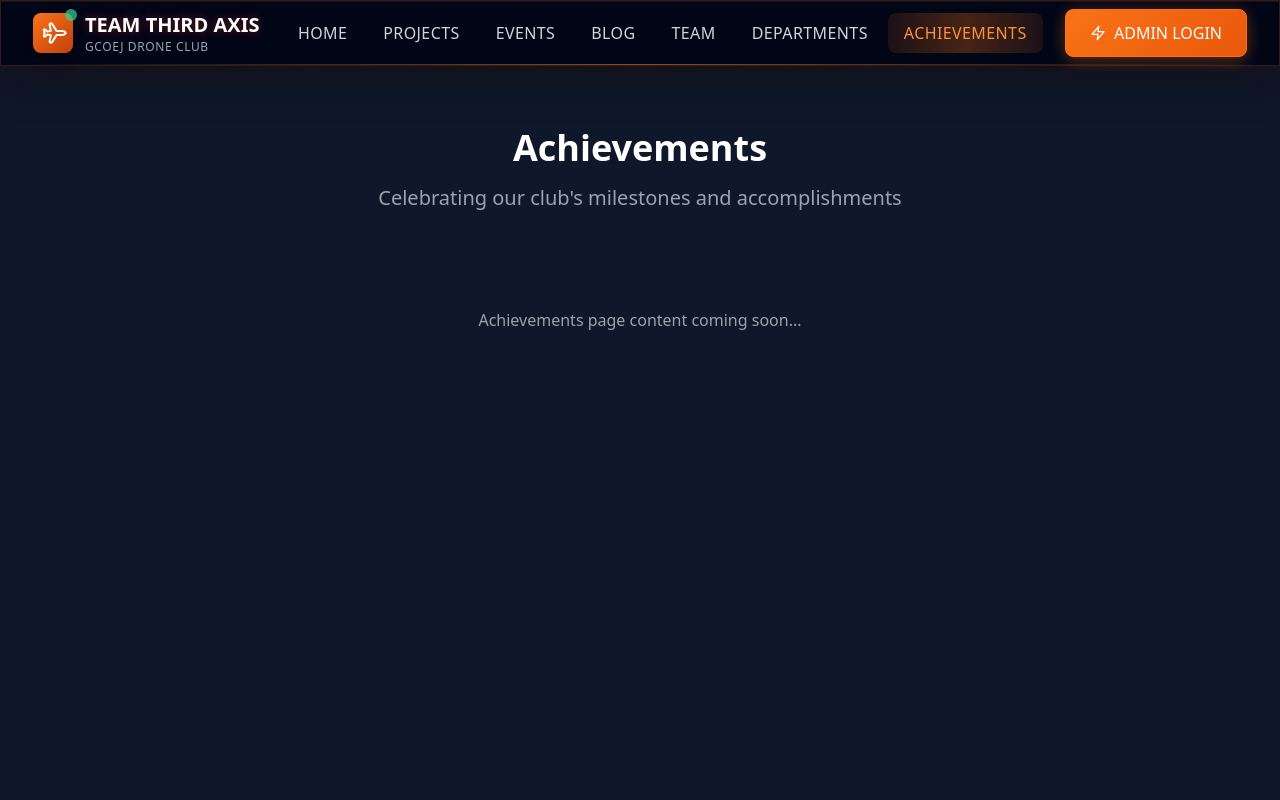
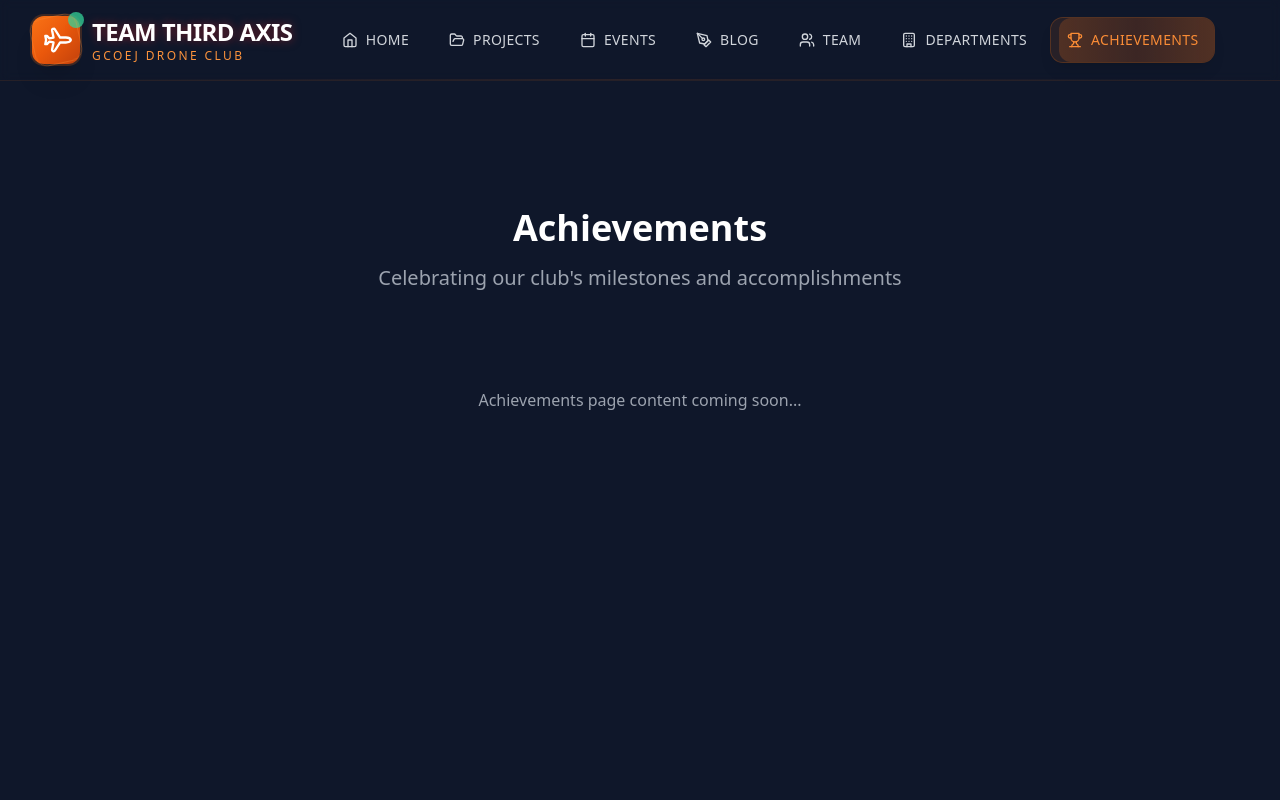
Before and after one commit to Shubham07badgujar/Drone-Club-Website, a React (Vite) app in the folder frontend/: page /achievements in a window 1280 px wide. Shown: the top 800 px of the page. Built offline with nearby package versions, Linux system fonts and the light colour scheme.

Commit message:
feat: Enhance Navbar with scroll effect, dynamic styling, and improved mobile navigation

```diff
--- a/frontend/src/components/layout/Navbar.jsx
+++ b/frontend/src/components/layout/Navbar.jsx
@@ -1,116 +1,168 @@
-import React, { useState } from 'react'
+import React, { useState, useEffect } from 'react'
 import { Link, useLocation } from 'react-router-dom'
-import { Menu, X, Plane, Zap } from 'lucide-react'
+import { Menu, X, Plane, Zap, Home, FolderOpen, Calendar, PenTool, Users, Building, Trophy } from 'lucide-react'
 
 const Navbar = () => {
   const [isOpen, setIsOpen] = useState(false)
+  const [scrolled, setScrolled] = useState(false)
   const location = useLocation()
 
+  // Handle scroll effect
+  useEffect(() => {
+    const handleScroll = () => {
+      setScrolled(window.scrollY > 50)
+    }
+    window.addEventListener('scroll', handleScroll)
+    return () => window.removeEventListener('scroll', handleScroll)
+  }, [])
+
   const navLinks = [
-    { name: 'Home', path: '/' },
-    { name: 'Projects', path: '/projects' },
-    { name: 'Events', path: '/events' },
-    { name: 'Blog', path: '/blog' },
-    { name: 'Team', path: '/team' },
-    { name: 'Departments', path: '/departments' },
-    { name: 'Achievements', path: '/achievements' },
+    { name: 'Home', path: '/', icon: Home },
+    { name: 'Projects', path: '/projects', icon: FolderOpen },
+    { name: 'Events', path: '/events', icon: Calendar },
+    { name: 'Blog', path: '/blog', icon: PenTool },
+    { name: 'Team', path: '/team', icon: Users },
+    { name: 'Departments', path: '/departments', icon: Building },
+    { name: 'Achievements', path: '/achievements', icon: Trophy },
   ]
 
   const isActiveLink = (path) => location.pathname === path
 
   return (
-    <nav className="fixed top-0 left-0 right-0 z-50 glass-effect-strong border-b border-primary-500/20">
+    <>
+      {/* Modern Glassmorphism Navbar */}
+      <nav className={`fixed top-0 left-0 right-0 z-50 transition-all duration-300 ${
+        scrolled
+          ? 'bg-dark-950/90 backdrop-blur-xl border-b border-primary-500/30 shadow-2xl'
+          : 'bg-transparent backdrop-blur-sm border-b border-primary-500/10'
+      }`}>
         <div className="max-w-7xl mx-auto px-4 sm:px-6 lg:px-8">
-        <div className="flex items-center justify-between h-16">
-          {/* Logo */}
+          <div className="flex items-center justify-between h-20">
+            {/* Enhanced Logo with Animation */}
             <Link to="/" className="flex items-center space-x-3 group">
               <div className="relative">
-              <div className="w-10 h-10 bg-gradient-to-br from-primary-500 to-primary-700 rounded-lg flex items-center justify-center group-hover:scale-110 transition-transform duration-300 shadow-lg">
-                <Plane className="w-6 h-6 text-white transform rotate-45" />
+                <div className="w-12 h-12 bg-gradient-to-br from-primary-500 via-primary-600 to-primary-700 rounded-xl flex items-center justify-center group-hover:scale-110 group-hover:rotate-12 transition-all duration-500 shadow-xl ring-2 ring-primary-500/20 group-hover:ring-primary-400/40">
+                  <Plane className="w-7 h-7 text-white transform rotate-45 group-hover:rotate-90 transition-transform duration-500" />
                 </div>
-              <div className="absolute -top-1 -right-1 w-3 h-3 bg-drone-electric-500 rounded-full opacity-80 animate-pulse"></div>
+                {/* Animated pulse indicator */}
+                <div className="absolute -top-1 -right-1 w-4 h-4 bg-drone-electric-500 rounded-full opacity-80 animate-pulse shadow-lg"></div>
+                {/* Orbiting ring */}
+                <div className="absolute inset-0 w-12 h-12 border border-primary-400/30 rounded-xl animate-spin" style={{ animationDuration: '8s' }}></div>
               </div>
               <div className="flex flex-col">
-              <span className="text-xl font-bold text-white text-glow">TEAM THIRD AXIS</span>
-              <span className="text-xs text-gray-400 tracking-wider">GCOEJ DRONE CLUB</span>
+                <span className="text-2xl font-black text-white text-glow tracking-tight">TEAM THIRD AXIS</span>
+                <span className="text-xs text-primary-400 tracking-[0.2em] font-medium uppercase">GCOEJ Drone Club</span>
               </div>
             </Link>
 
-          {/* Desktop Navigation */}
-          <div className="hidden md:flex items-center space-x-1">
-            {navLinks.map((link) => (
+            {/* Desktop Navigation with Icons */}
+            <div className="hidden lg:flex items-center space-x-2">
+              {navLinks.map((link) => {
+                const IconComponent = link.icon
+                return (
                   <Link
                     key={link.name}
                     to={link.path}
-                className={`navbar-link px-4 py-2 rounded-lg transition-all duration-300 relative overflow-hidden group ${
+                    className={`group relative px-4 py-3 rounded-xl transition-all duration-300 flex items-center space-x-2 ${
                       isActiveLink(link.path)
-                    ? 'text-primary-400 bg-primary-500/10'
-                    : 'hover:bg-primary-500/5'
+                        ? 'text-primary-400 bg-primary-500/10 shadow-lg ring-1 ring-primary-500/30'
+                        : 'text-gray-300 hover:text-white hover:bg-white/5 hover:shadow-lg'
                     }`}
                   >
-                <span className="relative z-10 font-medium tracking-wide">{link.name.toUpperCase()}</span>
+                    <IconComponent className="w-4 h-4" />
+                    <span className="font-medium text-sm tracking-wide">{link.name.toUpperCase()}</span>
+
+                    {/* Active indicator */}
                     {isActiveLink(link.path) && (
-                  <div className="absolute inset-0 bg-gradient-to-r from-transparent via-primary-500/20 to-transparent"></div>
+                      <div className="absolute inset-0 bg-gradient-to-r from-primary-500/20 via-primary-600/10 to-primary-500/20 rounded-xl"></div>
                     )}
+
+                    {/* Hover glow effect */}
+                    <div className="absolute inset-0 bg-gradient-to-r from-transparent via-white/5 to-transparent rounded-xl opacity-0 group-hover:opacity-100 transition-opacity duration-300"></div>
                   </Link>
-            ))}
+                )
+              })}
             </div>
 
-          {/* Professional About Button */}
-          <div className="hidden md:block">
-            <Link to="/about">
-              <button className="btn-primary flex items-center space-x-2 px-6 py-2">
+            {/* Admin Login - Hidden but Route Available */}
+            <div className="hidden lg:block">
+              {/* Remove visible admin button but keep route accessible */}
+              <div className="w-0 h-0 overflow-hidden">
+                <Link to="/admin/login">
+                  <button className="btn-primary flex items-center space-x-2 px-6 py-3">
                     <Zap className="w-4 h-4" />
-                <span>ADMIN LOGIN</span>
+                    <span>ADMIN</span>
                   </button>
                 </Link>
               </div>
+            </div>
 
-          {/* Mobile menu button */}
-          <div className="md:hidden">
+            {/* Mobile menu button with animation */}
+            <div className="lg:hidden">
               <button
                 onClick={() => setIsOpen(!isOpen)}
-              className="text-gray-300 hover:text-primary-400 p-2 rounded-lg transition-colors duration-300"
+                className="relative p-3 text-gray-300 hover:text-primary-400 rounded-xl hover:bg-white/5 transition-all duration-300 group"
               >
-              {isOpen ? <X className="w-6 h-6" /> : <Menu className="w-6 h-6" />}
+                <div className="relative w-6 h-6">
+                  <span className={`absolute block w-6 h-0.5 bg-current transform transition-all duration-300 ${
+                    isOpen ? 'rotate-45 translate-y-0' : '-translate-y-2'
+                  }`}></span>
+                  <span className={`absolute block w-6 h-0.5 bg-current transform transition-all duration-300 ${
+                    isOpen ? 'opacity-0' : 'opacity-100'
+                  }`}></span>
+                  <span className={`absolute block w-6 h-0.5 bg-current transform transition-all duration-300 ${
+                    isOpen ? '-rotate-45 translate-y-0' : 'translate-y-2'
+                  }`}></span>
+                </div>
               </button>
             </div>
           </div>
 
-        {/* Mobile Navigation */}
-        {isOpen && (
-          <div className="md:hidden border-t border-primary-500/20">
-            <div className="px-2 pt-4 pb-6 space-y-2">
-              {navLinks.map((link) => (
+          {/* Enhanced Mobile Navigation */}
+          <div className={`lg:hidden transition-all duration-500 ease-in-out ${
+            isOpen
+              ? 'max-h-screen opacity-100 visible'
+              : 'max-h-0 opacity-0 invisible'
+          }`}>
+            <div className="border-t border-primary-500/20">
+              <div className="px-2 pt-6 pb-8 space-y-3 bg-dark-950/50 backdrop-blur-xl rounded-b-2xl mx-4 mt-4">
+                {navLinks.map((link) => {
+                  const IconComponent = link.icon
+                  return (
                     <Link
                       key={link.name}
                       to={link.path}
-                  className={`block px-4 py-3 rounded-lg text-sm font-medium transition-all duration-300 ${
+                      className={`flex items-center space-x-3 px-4 py-4 rounded-xl text-sm font-medium transition-all duration-300 ${
                         isActiveLink(link.path)
-                      ? 'text-primary-400 bg-primary-500/20 border border-primary-500/30'
-                      : 'text-gray-300 hover:text-white hover:bg-primary-500/10'
+                          ? 'text-primary-400 bg-primary-500/20 border border-primary-500/30 shadow-lg'
+                          : 'text-gray-300 hover:text-white hover:bg-white/5 border border-transparent'
                       }`}
                       onClick={() => setIsOpen(false)}
                     >
-                  {link.name.toUpperCase()}
+                      <IconComponent className="w-5 h-5" />
+                      <span>{link.name.toUpperCase()}</span>
+                      {isActiveLink(link.path) && (
+                        <div className="ml-auto w-2 h-2 bg-primary-500 rounded-full animate-pulse"></div>
+                      )}
                     </Link>
-              ))}
-              <div className="pt-4 border-t border-primary-500/20">
-                <Link to="/about" onClick={() => setIsOpen(false)}>
-                  <button className="btn-primary w-full flex items-center justify-center space-x-2 px-4 py-3">
-                    <Zap className="w-4 h-4" />
-                    <span>ADMIN LOGIN</span>
-                  </button>
-                </Link>
+                  )
+                })}
               </div>
             </div>
           </div>
-        )}
         </div>
 
-      {/* Bottom glow effect */}
-      <div className="absolute bottom-0 left-0 w-full h-px bg-gradient-to-r from-transparent via-primary-500 to-transparent opacity-60"></div>
+        {/* Dynamic bottom glow effect */}
+        <div className={`absolute bottom-0 left-0 w-full h-px transition-opacity duration-300 ${
+          scrolled
+            ? 'bg-gradient-to-r from-transparent via-primary-500 to-transparent opacity-80'
+            : 'bg-gradient-to-r from-transparent via-primary-500/30 to-transparent opacity-40'
+        }`}></div>
       </nav>
+
+      {/* Spacer to prevent content jumping */}
+      <div className="h-20"></div>
+    </>
   )
 }
 
```
Lines whose indentation alone changed are shown as unchanged.
